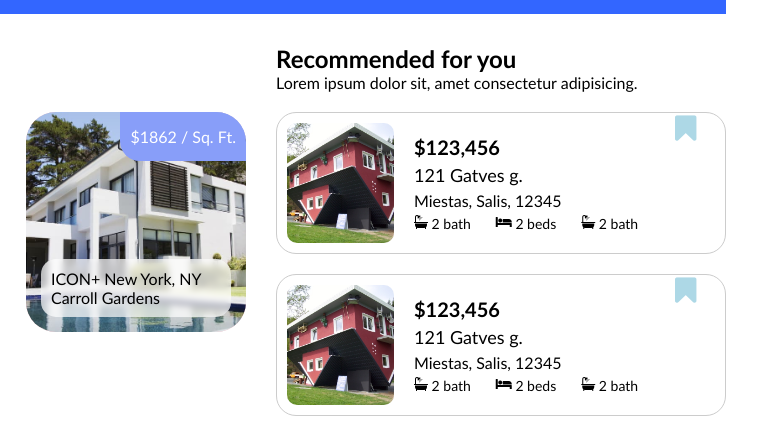
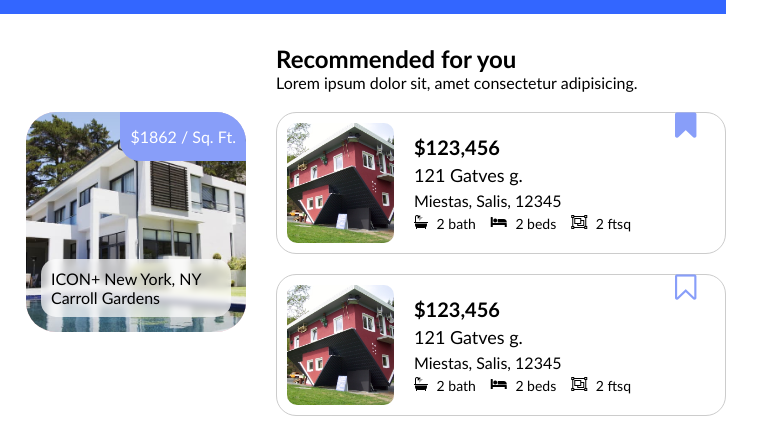
Before and after one commit to DariusAnd/real-estate, a website: page index.html in a window 1280 px wide. Shown: the part 326-770 px from the top of the page, 514-1280 px from the left. Drawn offline with Linux system fonts and the light colour scheme.

Commit message:
Bookmark

```diff
--- a/css/main.css
+++ b/css/main.css
@@ -201,22 +201,37 @@ main{
 }
 
 .recommended-listing .item-features {
+    display: flex;
+    flex-wrap: wrap;
+    gap: 5px 15px;
     font-size: 14px;
-    display: flex;
-    gap: 5px 10px;
-    flex-wrap: wrap;
 }
 
 .recommended-listing .feature {
-    margin-right: 15px;
+}
+
+.recommended-listing .feature > .fa {
+    margin-right: 5px;
 }
 
 .recommended-listing .bookmark {
     width: 20px;
     height: 30px;
     position: absolute;
-    top: 0;
+    top: -3px;
     right: 30px;
     font-size: 30px;
-    color: lightblue;
+    color: #889ef9;
+    cursor: pointer;
 }
+.recommended-listing .bookmark > .fa-bookmark,
+.recommended-listing .bookmark:hover > .fa-bookmark-o,
+.recommended-listing .bookmark.active > .fa-bookmark-o,
+.recommended-listing .bookmark.active:hover > .fa-bookmark {
+    display: none;
+}
+.recommended-listing .bookmark:hover > .fa-bookmark,
+.recommended-listing .bookmark.active > .fa-bookmark,
+.recommended-listing .bookmark.active:hover > .fa-bookmark-o {
+    display: block;
+}
--- a/index.html
+++ b/index.html
@@ -100,10 +100,13 @@
                         <div class="item-features">
                             <div class="feature"><i class="fa fa-bath" aria-hidden="true"></i> 2 bath</div>
                             <div class="feature"><i class="fa fa-bed" aria-hidden="true"></i> 2 beds</div>
-                            <div class="feature"><i class="fa fa-bath" aria-hidden="true"></i> 2 bath</div>
+                            <div class="feature"><i class="fa fa-object-group" aria-hidden="true"></i> 2 ftsq</div>
                         </div>
                     </div>
-                    <div class="fa fa-bookmark bookmark"></div>
+                    <div class="bookmark active">
+                        <div class="fa fa-bookmark-o"></div>
+                        <div class="fa fa-bookmark"></div>
+                    </div>
                 </div>
                 <div class="listing-item">
                     <img class="item-image" src="./img/4.png" alt="House"></a>
@@ -114,10 +117,13 @@
                         <div class="item-features">
                             <div class="feature"><i class="fa fa-bath" aria-hidden="true"></i> 2 bath</div>
                             <div class="feature"><i class="fa fa-bed" aria-hidden="true"></i> 2 beds</div>
-                            <div class="feature"><i class="fa fa-bath" aria-hidden="true"></i> 2 bath</div>
+                            <div class="feature"><i class="fa fa-object-group" aria-hidden="true"></i> 2 ftsq</div>
                         </div>
                     </div>
-                    <div class="fa fa-bookmark bookmark"></div>
+                    <div class="bookmark">
+                        <div class="fa fa-bookmark-o"></div>
+                        <div class="fa fa-bookmark"></div>
+                    </div>
                 </div>
             </div>
         </section>
```
